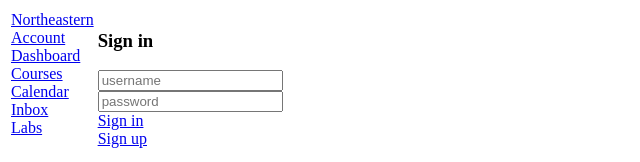
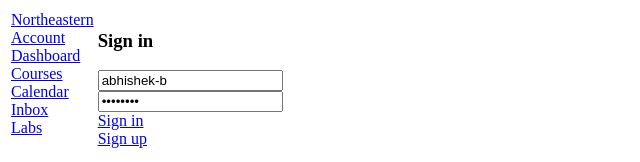
Before and after one commit to lifeashaze/kambaz-next-js, a Next.js app: page /Account/SignIn in a window 1280 px wide. Shown: the top 162 px of the page, without its empty margins (0-640 px from the left). Built offline with nearby package versions, Linux system fonts and the light colour scheme.

Commit message:
added default values to signin screen

```diff
--- a/app/(Kambaz)/Account/SignIn/page.tsx
+++ b/app/(Kambaz)/Account/SignIn/page.tsx
@@ -3,8 +3,9 @@ export default function Signin() {
   return (
     <div id="wd-signin-screen">
       <h3>Sign in</h3>
-      <input placeholder="username" className="wd-username" /> <br />
+      <input defaultValue="abhishek-b" placeholder="username" className="wd-username" /> <br />
       <input
+        defaultValue="password"
         placeholder="password"
         type="password"
         className="wd-password"
```
